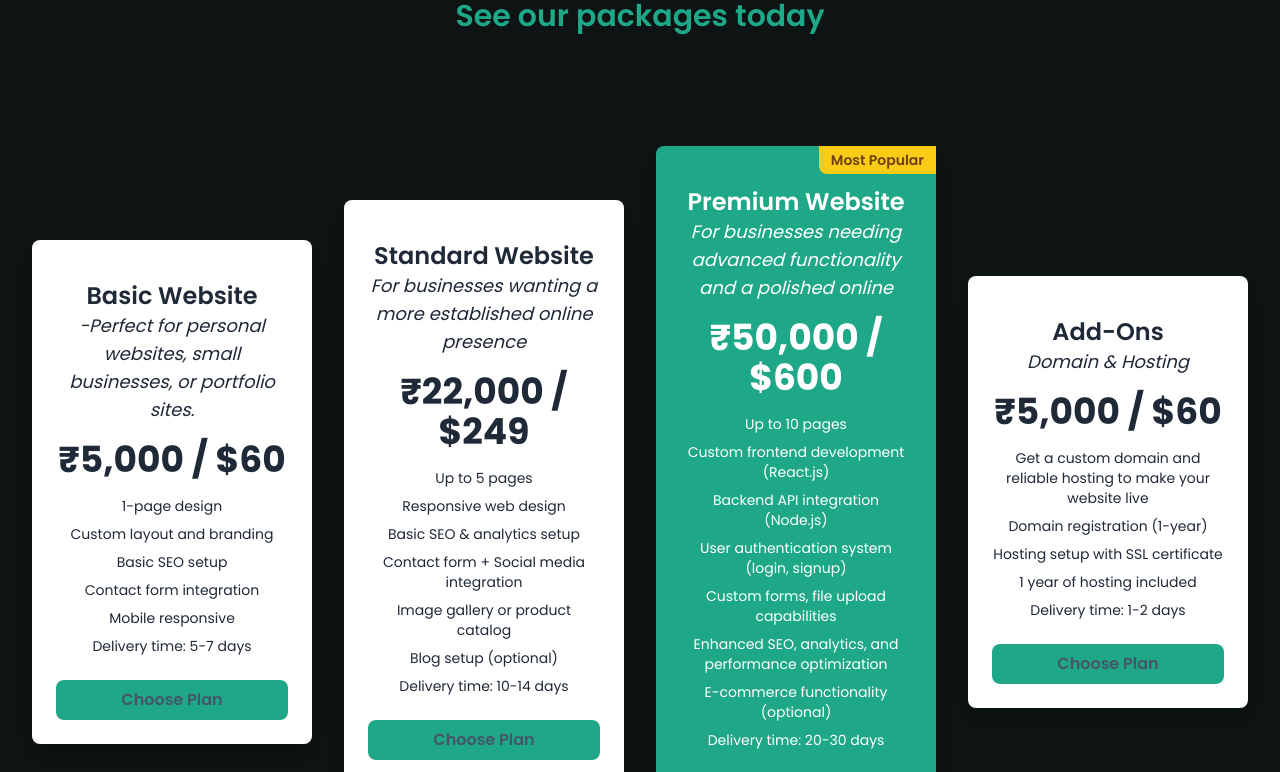
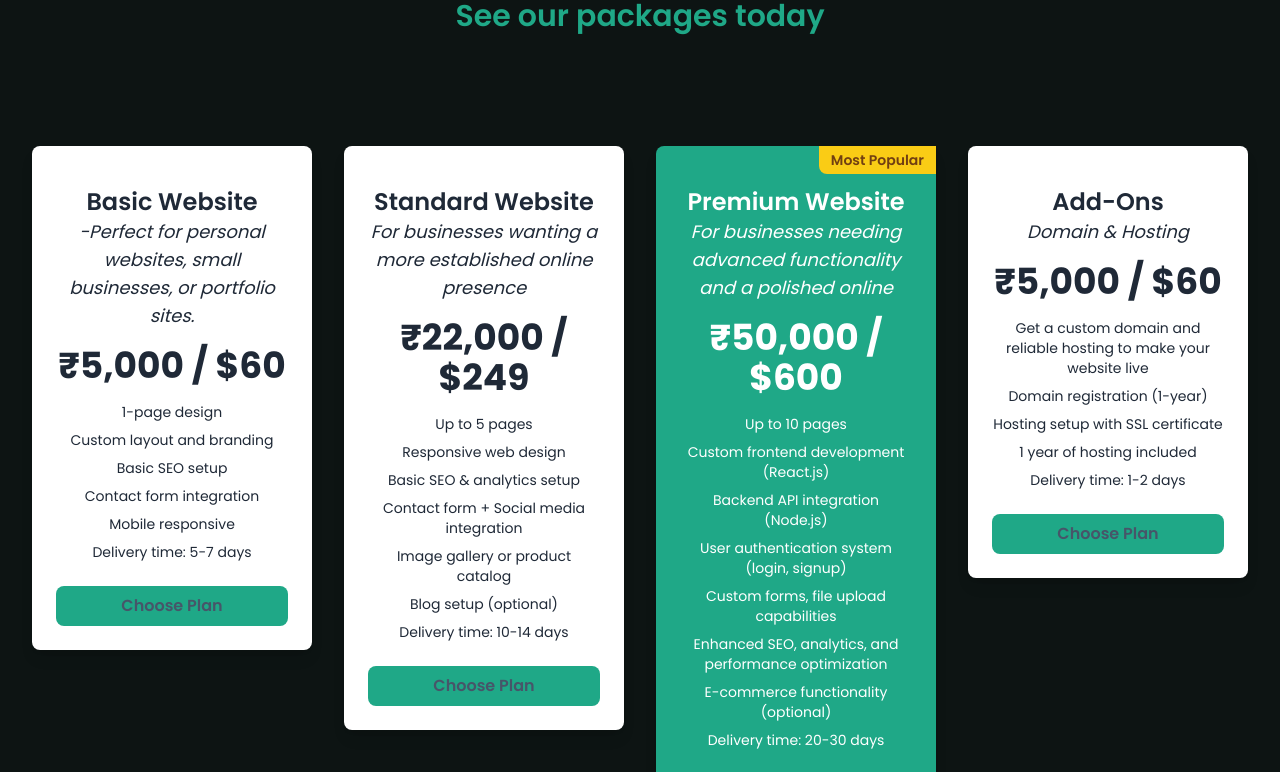
Before and after one commit to prashantkumarpro/HimPrash, a React (Vite) app: page / in a window 1280 px wide. Shown: the part 3775-4547 px from the top of the page. Built offline with nearby package versions, Linux system fonts and the light colour scheme.

Commit message:
up updated

```diff
--- a/src/App.jsx
+++ b/src/App.jsx
@@ -6,7 +6,6 @@
 import siliSalon from './assets/silisalon.png'
 import ProfileStore from './assets/ProfileStore.jpg'
 import landingPage from './assets/LandingPage.png'
-import PrashantImg from './assets/Prashant.png'
 import movies4u from './assets/movies4u.png'
 import { TfiLinkedin } from "react-icons/tfi";
 import { FaArrowUp, FaGithub, FaInstagram, FaLinkedin, FaXTwitter } from "react-icons/fa6";
@@ -402,7 +401,7 @@
   return (
     <section id="price" className="bg-[#0D1413]">
       <h1 className="text-center py-20 px-8 text-3xl text-white font-semibold ">Services that work for you, prices that make sense. <br /> <span className="text-[#1FA887]">See our packages today </span></h1>
-      <div className="flex flex-col md:flex-row justify-center items-center gap-8 p-8 bg-[#0D1413]">
+      <div className="flex flex-col md:flex-row justify-center items-start gap-8 p-8 bg-[#0D1413]">
 
         {plans.map((plan, index) => (
 
@@ -477,12 +476,7 @@
             </label>
             <input type="text" id="socialLink" name="socialLink" placeholder="Enter Social Link" required className="w-full p-2 outline-none border border-[#1FA887]  text-[#333]" />
           </div>
-          {/* <div className="form-group mb-4">
-            <label htmlFor="message" className="block mb-1 font-bold text-lg">
-              Message:
-            </label>
-            <textarea id="message" name="message" rows="4" className="w-full p-2 outline-none border border-[#1FA887] resize-y  text-[#333]"></textarea>
-          </div> */}
+
           <div className="form-group">
             <input type="submit" value="Submit" className="w-full p-2 rounded-md font-bold text-black uppercase cursor-pointer bg-[#1FA887] transition duration-300 ease-in-out hover:bg-gray-300 hover:text-[#333]" />
           </div>
--- a/src/index.css
+++ b/src/index.css
@@ -63,7 +63,8 @@
         top: 14px;
         color: white;
     }
-    .priceing_card{
+
+    .priceing_card {
         align-items: center;
     }
 }
@@ -138,7 +139,7 @@
         padding-right: 16px;
     }
 
-    .priceing_card{
+    .priceing_card {
         padding-left: 0;
         padding-right: 0;
     }
```
